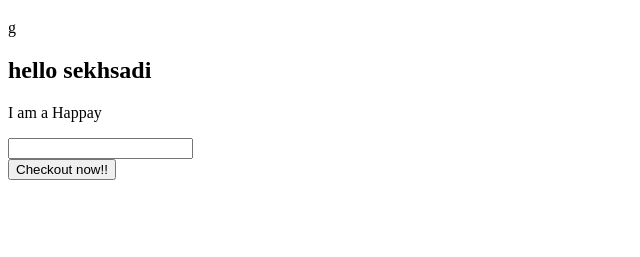
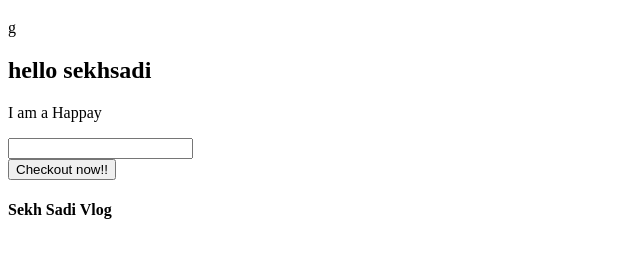
Before and after one commit to developerSadi/fast-website, a plain HTML site: page index.html in a window 1280 px wide. Shown: the part 61-318 px from the top of the page, without its empty margins (0-640 px from the left). Drawn offline with Linux system fonts and the light colour scheme.

Commit message:
Update index.html

```diff
--- a/index.html
+++ b/index.html
@@ -13,5 +13,6 @@
     <input type="text">
     <br>
     <button>Checkout now!!</button>
+    <h4>Sekh Sadi Vlog </h4>
 </body>
 </html>
```
